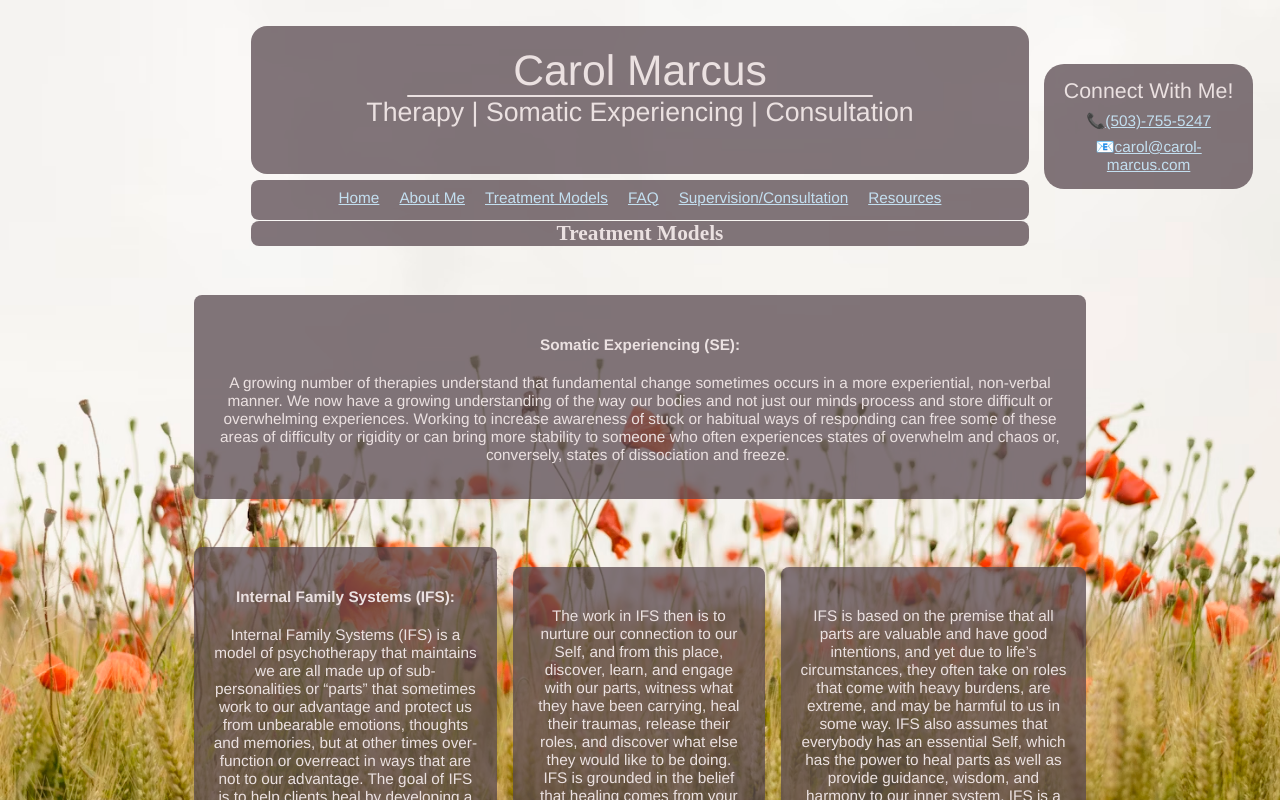
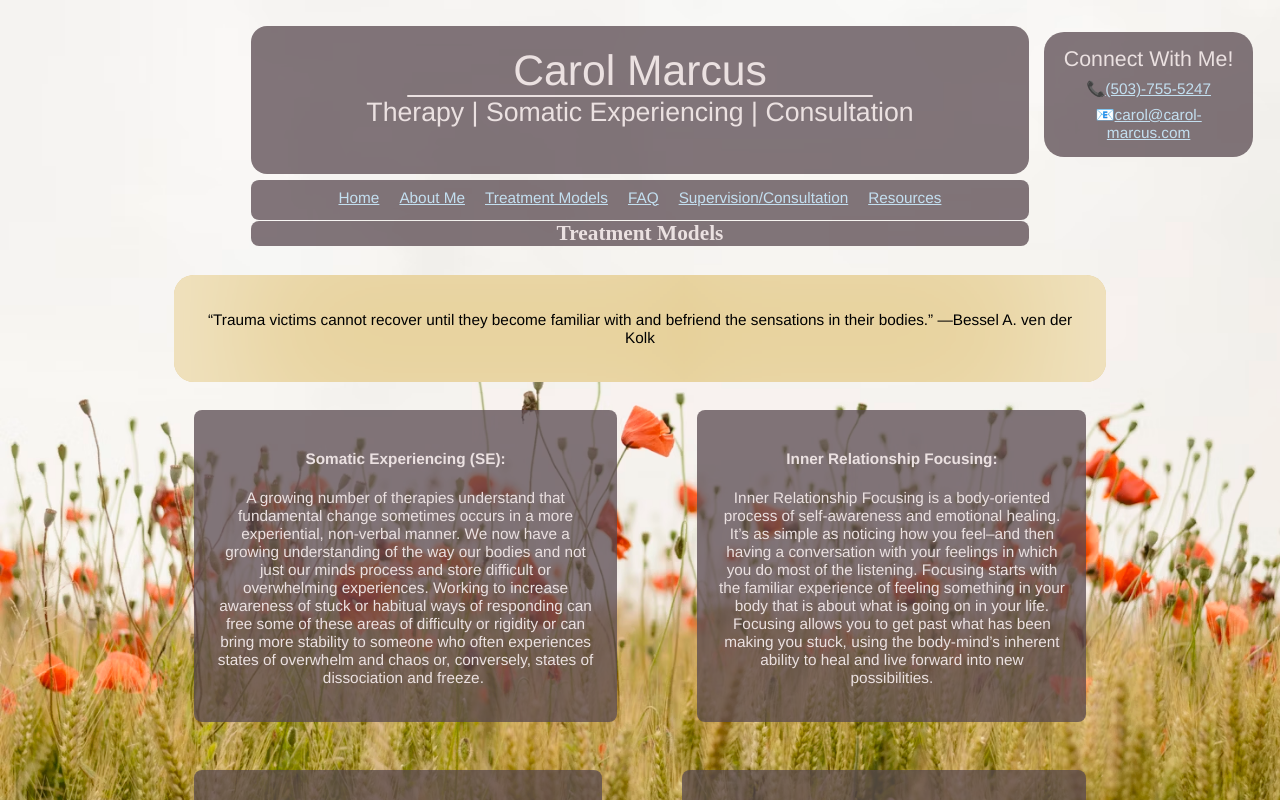
Before and after one commit to PatOConnor/carolsite, a React (Create React App) app: page /treatment in a window 1280 px wide. Built offline with nearby package versions, Linux system fonts and the light colour scheme.

Commit message:
css update

```diff
--- a/src/App.css
+++ b/src/App.css
@@ -140,12 +140,15 @@ h3 {
   flex-direction: column;
   border-radius: 20px;
   overflow: scroll;
-  gap: 8px
+  gap: 8px;
+
 }
 
 .body-section {
   border-radius: 20px;
   display: flex;
+  flex-direction: row;
+
 
   color: var(--dark-text-color);
   padding: 20px;
@@ -192,3 +195,17 @@ h3 {
   box-shadow: inset 0px 0px 186px -14px rgba(255,255,255,1);
 
 }
+
+
+.flex {
+  display: flex;
+}
+
+.horizontal-layout {
+  flex-direction: row;
+  /* flex-wrap: wrap; */
+}
+
+.vertical-layout {
+flex-direction: column;
+}
--- a/src/components/contact.css
+++ b/src/components/contact.css
@@ -4,7 +4,7 @@
     margin-top: 20vh;
     position: absolute;
     left: 80vw;
-    top: -12vh;
+    top: -16vh;
     width: 14vw;
     display: flex;
     flex-direction: column;
--- a/src/pages/AboutMe.jsx
+++ b/src/pages/AboutMe.jsx
@@ -35,17 +35,17 @@ const AboutMe = () => {
             sectionTitle={""}
             sectionContent={aboutMeJSX}
         />
+        <Credentials/>
         <div id="quote2" className="body-section quote">
             <p>“The body is designed to renew itself through continuous self-correction.  These same principles also apply to the healing of psyche, spirit, and soul.”  - Dr. Peter Levine
             </p>
         </div>
-        <Credentials/>
-        <div id="quote3" className="body-section quote">
+        {/* <div id="quote3" className="body-section quote">
             <p>
                 “We're all just walking each other home.”
                 —Ram Dass
             </p>
-        </div>
+        </div> */}
     </>
     )
 }
--- a/src/pages/FAQ.jsx
+++ b/src/pages/FAQ.jsx
@@ -16,7 +16,8 @@ const FAQ = () => {
         sectionID={"faq-section"}
         animationType={"fade-in"}
         sectionTitle={""}
-        sectionContent={faqJSX}/>
+        sectionContent={faqJSX}
+        direction={"flex horizontal-layout"}/>
     </>)
 }
 
--- a/src/pages/TreatmentModels.jsx
+++ b/src/pages/TreatmentModels.jsx
@@ -3,34 +3,42 @@ import PageTitle from "../components/PageTitle"
 const TreatmentModels = () => {
     return (
         <>
-        <PageTitle text="Treatment Models"/>
-        <div className="body-section">
-        <SectionBlurb headerText="Somatic Experiencing (SE):" bodyText="A growing number of therapies understand that fundamental change sometimes occurs in a more experiential, non-verbal manner. We now have a growing understanding of the way our bodies and not just our minds process and store difficult or overwhelming experiences. Working to increase awareness of stuck or habitual ways of responding can free some of these areas of difficulty or rigidity or can bring more stability to someone who often experiences states of overwhelm and chaos or, conversely, states of dissociation and freeze. "/>
-        </div>
+            <PageTitle text="Treatment Models" />
 
-        <div className="body-section">
-        <SectionBlurb headerText="Internal Family Systems (IFS):" bodyText="Internal Family Systems (IFS) is a model of psychotherapy that maintains we are all made up of sub-personalities or “parts” that sometimes work to our advantage and protect us from unbearable emotions, thoughts and memories, but at other times over-function or overreact in ways that are not to our advantage. The goal of IFS is to help clients heal by developing a greater balance and harmony between these protective parts and burdened parts through a growing relationship with our own compassion, curiosity and sense of perspective about our inner experience."/>
-        <SectionBlurb headerText="" bodyText="The work in IFS then is to nurture our connection to our Self, and from this place, discover, learn, and engage with our parts, witness what they have been carrying, heal their traumas, release their roles, and discover what else they would like to be doing. IFS is grounded in the belief that healing comes from your parts being seen, recognized, and guided by your core Self, which rests on the strength of your Self’s relationship with each of your many parts. "/>
-        <SectionBlurb headerText="" bodyText="IFS is based on the premise that all parts are valuable and have good intentions, and yet due to life’s circumstances, they often take on roles that come with heavy burdens, are extreme, and may be harmful to us in some way. IFS also assumes that everybody has an essential Self, which has the power to heal parts as well as provide guidance, wisdom, and harmony to our inner system. IFS is a highly collaborative, non-judgmental approach, where the experience of respect and appreciation for all our parts is prioritized, nurtured, and promoted in and outside of session. "/>
-        </div>
+            <div id="quote3" className="body-section quote">
+                <p>
+                    “Trauma victims cannot recover until they become familiar with and befriend the sensations in their bodies.”
+                    —Bessel A. ven der Kolk
+                </p>
+            </div>
 
-        <div className="body-section">
-        <SectionBlurb headerText="Inner Relationship Focusing:" bodyText="Inner Relationship Focusing is a body-oriented process of self-awareness and emotional healing. It’s as simple as noticing how you feel–and then having a conversation with your feelings in which you do most of the listening.  Focusing starts with the familiar experience of feeling something in your body that is about what is going on in your life. Focusing allows you to get past what has been making you stuck, using the body-mind’s inherent ability to heal and live forward into new possibilities."/>
-        </div>
+            <div className="flex horizontal-layout">
+                <div className="body-section">
+                    <SectionBlurb headerText="Somatic Experiencing (SE):" bodyText="A growing number of therapies understand that fundamental change sometimes occurs in a more experiential, non-verbal manner. We now have a growing understanding of the way our bodies and not just our minds process and store difficult or overwhelming experiences. Working to increase awareness of stuck or habitual ways of responding can free some of these areas of difficulty or rigidity or can bring more stability to someone who often experiences states of overwhelm and chaos or, conversely, states of dissociation and freeze. " />
+                </div>
 
-        <div className="body-section">
-        <SectionBlurb headerText="EMDR" bodyText="EMDR treatment works by helping the individual process distressing thoughts, feelings and memories that can reduce symptoms of trauma, improve functioning and improve one’s psychological state. Eye Movement Desensitization and Reprocessing (EMDR) therapy is an interactive psychotherapy technique used to relieve psychological stress. It is an effective treatment for trauma and post-traumatic stress disorder (PTSD). During EMDR therapy sessions, you relive negative or triggering experiences in brief doses while the therapist directs your eye movements."/>
-        {/* todo: add the hyperlink and the styling; probably should just add an argument for a potential JSX input instead of raw text, prioritizing the JSX if it's present */}
-        <SectionBlurb headerText="" bodyText={"EMDR is thought to be effective because recalling distressing events is often less emotionally upsetting when your attention is diverted. This allows you to be exposed to the memories or thoughts without having a strong psychological response. Over time, this technique is believed to lessen the impact that the memories or thoughts have on you.  For more information check out the EMDR site: emdria.org "}/>
-        </div>
+                <div className="body-section">
+                    <SectionBlurb headerText="Inner Relationship Focusing:" bodyText="Inner Relationship Focusing is a body-oriented process of self-awareness and emotional healing. It’s as simple as noticing how you feel–and then having a conversation with your feelings in which you do most of the listening.  Focusing starts with the familiar experience of feeling something in your body that is about what is going on in your life. Focusing allows you to get past what has been making you stuck, using the body-mind’s inherent ability to heal and live forward into new possibilities." />
+                </div>
 
-        <div id="quote3" className="body-section quote">
-            <p>
-                “Trauma victims cannot recover until they become familiar with and befriend the sensations in their bodies.”
-                —Bessel A. ven der Kolk
-            </p>
-        </div>
+            </div>
+
+            <div className="flex horizontal-layout">
+                <div className="body-section vertical-layout">
+                    <SectionBlurb headerText="Internal Family Systems (IFS):" bodyText="Internal Family Systems (IFS) is a model of psychotherapy that maintains we are all made up of sub-personalities or “parts” that sometimes work to our advantage and protect us from unbearable emotions, thoughts and memories, but at other times over-function or overreact in ways that are not to our advantage. The goal of IFS is to help clients heal by developing a greater balance and harmony between these protective parts and burdened parts through a growing relationship with our own compassion, curiosity and sense of perspective about our inner experience." />
+                    <SectionBlurb headerText="" bodyText="The work in IFS then is to nurture our connection to our Self, and from this place, discover, learn, and engage with our parts, witness what they have been carrying, heal their traumas, release their roles, and discover what else they would like to be doing. IFS is grounded in the belief that healing comes from your parts being seen, recognized, and guided by your core Self, which rests on the strength of your Self’s relationship with each of your many parts. " />
+                    <SectionBlurb headerText="" bodyText="IFS is based on the premise that all parts are valuable and have good intentions, and yet due to life’s circumstances, they often take on roles that come with heavy burdens, are extreme, and may be harmful to us in some way. IFS also assumes that everybody has an essential Self, which has the power to heal parts as well as provide guidance, wisdom, and harmony to our inner system. IFS is a highly collaborative, non-judgmental approach, where the experience of respect and appreciation for all our parts is prioritized, nurtured, and promoted in and outside of session. " />
+                </div>
+
+                <div className="body-section vertical-layout">
+                    <SectionBlurb headerText="EMDR" bodyText="EMDR treatment works by helping the individual process distressing thoughts, feelings and memories that can reduce symptoms of trauma, improve functioning and improve one’s psychological state. Eye Movement Desensitization and Reprocessing (EMDR) therapy is an interactive psychotherapy technique used to relieve psychological stress. It is an effective treatment for trauma and post-traumatic stress disorder (PTSD). During EMDR therapy sessions, you relive negative or triggering experiences in brief doses while the therapist directs your eye movements." />
+                    {/* todo: add the hyperlink and the styling; probably should just add an argument for a potential JSX input instead of raw text, prioritizing the JSX if it's present */}
+                    <SectionBlurb headerText="" bodyText={"EMDR is thought to be effective because recalling distressing events is often less emotionally upsetting when your attention is diverted. This allows you to be exposed to the memories or thoughts without having a strong psychological response. Over time, this technique is believed to lessen the impact that the memories or thoughts have on you.  For more information check out the EMDR site: emdria.org "} />
+                </div>
+
+            </div>
         </>
+
     )
 }
 
```
Also changed, not shown: src/components/BodySection.jsx (+8 -4 lines).
